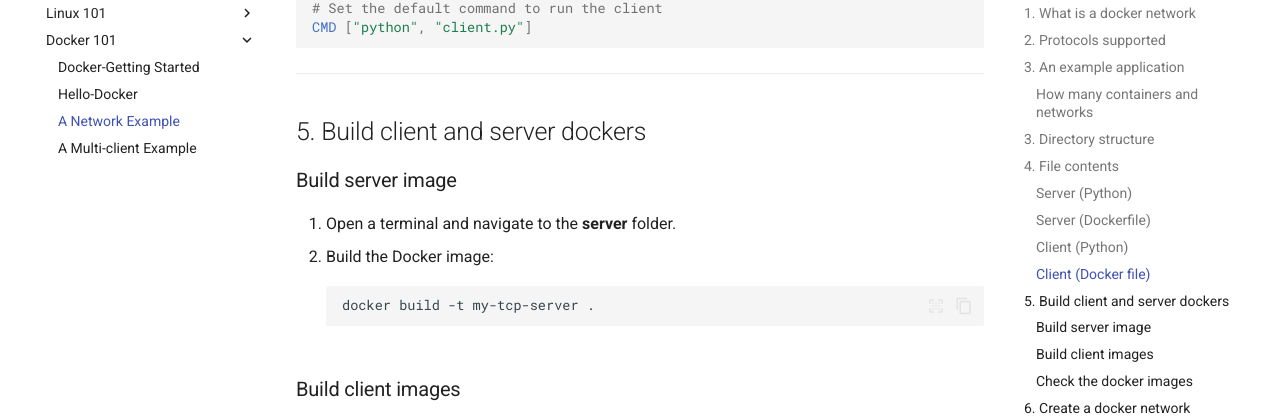
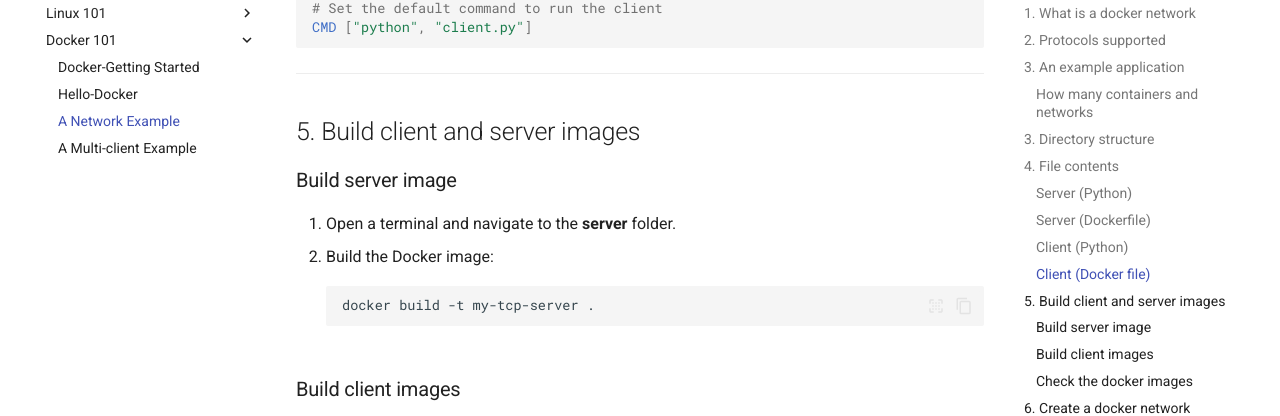
Before and after one commit to alohamujeeb/alohamujeeb.github.io, an MkDocs documentation site: the page built from docs/tutorials/docker/docker-network-example.md, in a window 1280 px wide and 900 px high, scrolled down 3786 px. Shown: the part 143-559 px from the top of the window. Built offline with MkDocs 1.6.1 and Material for MkDocs 9.7.7, drawn with Linux system fonts in a browser that asks for light colours.

Commit message:
docker tutorial added

````diff
--- a/docs/tutorials/docker/docker-network-example.md
+++ b/docs/tutorials/docker/docker-network-example.md
@@ -151,7 +151,7 @@ CMD ["python", "client.py"]
 ```
 
 ---
-## 5. Build client and server dockers
+## 5. Build client and server images
 
 ### Build server image
 1. Open a terminal and navigate to the **server** folder.
````
